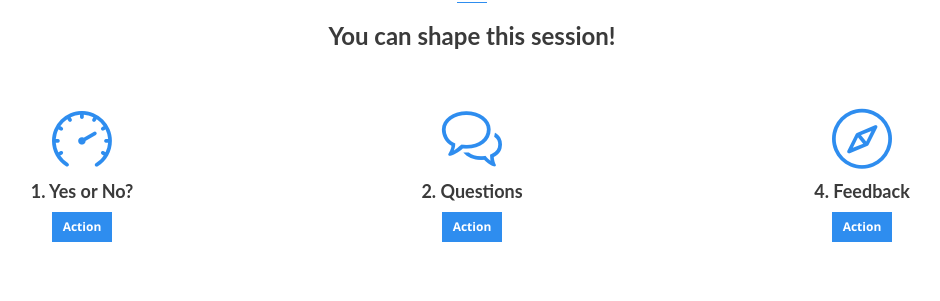
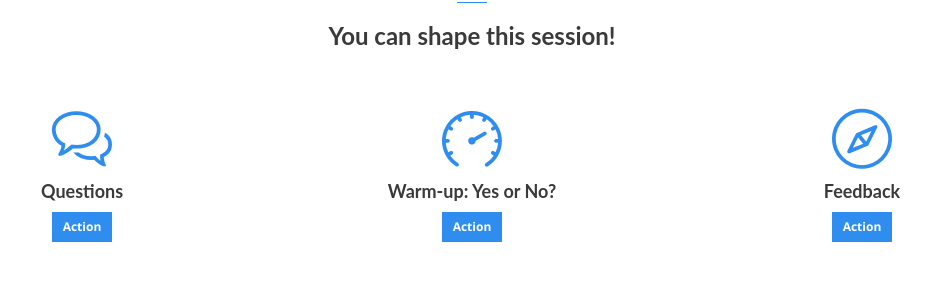
Before and after one commit to queckio/digitaltuesday, a PHP site: page / in a window 1280 px wide. Shown: the part 901-1202 px from the top of the page, without its empty margins (168-1108 px from the left). Run offline with PHP 8.4, Linux system fonts and the light colour scheme; some libraries are stand-ins or nearby versions.

Commit message:
no message

```diff
--- a/dt-feedback.html
+++ b/dt-feedback.html
@@ -117,7 +117,7 @@
 				<div class="container">
 
 					<div class="heading text-center padd-b-10 wow fadeIn">
-						<h2><strong>4. Feedback</strong></h2>
+						<h2><strong>Feedback</strong></h2>
 						<div class="separator center"></div>
 						<h4>Temperature check!</h4>
 						<h4>Just give me a short impression about your experience today.</h4>
--- a/dt-pubquiz-intro.html
+++ b/dt-pubquiz-intro.html
@@ -116,7 +116,7 @@
 				<div class="container">
 
 					<div class="heading text-center padd-b-10 wow fadeIn">
-						<h2><strong>3. Pub Quiz</strong></h2>
+						<h2><strong>Pub Quiz</strong></h2>
 						<div class="separator center"></div>
 						<h4>Wanna win a "magical" price?</h4>
 						<h4>If yes, enter your name, take part and answer 4 questions on startups!</h4>
--- a/dt-qa.html
+++ b/dt-qa.html
@@ -117,7 +117,7 @@
 				<div class="container">
 
 					<div class="heading text-center padd-b-10 wow fadeIn">
-						<h2><strong>2. Questions</strong></h2>
+						<h2><strong>Questions</strong></h2>
 						<div class="separator center"></div>
 						<h4>Put your questions here.</h4>
 						<h4>We will discuess them in the Q&A at the end of my session</h4>
--- a/dt-yesno.html
+++ b/dt-yesno.html
@@ -117,7 +117,7 @@
 				<div class="container">
 
 					<div class="heading text-center padd-b-10 wow fadeIn">
-						<h2><strong>1. Yes or No?</strong></h2>
+						<h2><strong>Warm-up: Yes or No?</strong></h2>
 						<div class="separator center"></div>
 						<h4>Shall we start with a little group exercise?</h4>
 						<h4>If yes, click yes. If no, click no. The majority will make it!</h4>
--- a/index.html
+++ b/index.html
@@ -144,22 +144,22 @@
 					<div class="row wow fadeInUp">
 						<div class="col-md-4 col-sm-4">
 							<div class="feature-box4 padd-10 text-center">
+								<i class="icon icon-bubbles"></i>
+								<h4>Questions</h4>
+								<a href="dt-qa.html" class="btn btn-blue btn-sm"><b>Action</b></a>
+							</div>
+						</div>
+						<div class="col-md-4 col-sm-4">
+							<div class="feature-box4 padd-10 text-center">
 								<i class="icon icon-speedometer"></i>
-								<h4>1. Yes or No?</h4>
+								<h4>Warm-up: Yes or No?</h4>
 								<a href="dt-yesno.html" class="btn btn-blue btn-sm"><b>Action</b></a>
 							</div>
 						</div>
 						<div class="col-md-4 col-sm-4">
 							<div class="feature-box4 padd-10 text-center">
-								<i class="icon icon-bubbles"></i>
-								<h4>2. Questions</h4>
-								<a href="dt-qa.html" class="btn btn-blue btn-sm"><b>Action</b></a>
-							</div>
-						</div>
-						<div class="col-md-4 col-sm-4">
-							<div class="feature-box4 padd-10 text-center">
 								<i class="icon icon-compass"></i>
-								<h4>4. Feedback</h4>
+								<h4>Feedback</h4>
 								<a href="dt-feedback.html" class="btn btn-blue btn-sm"><b>Action</b></a>
 							</div>
 						</div>
```
Also changed, not shown: admin/index.php (+10 -10 lines).
